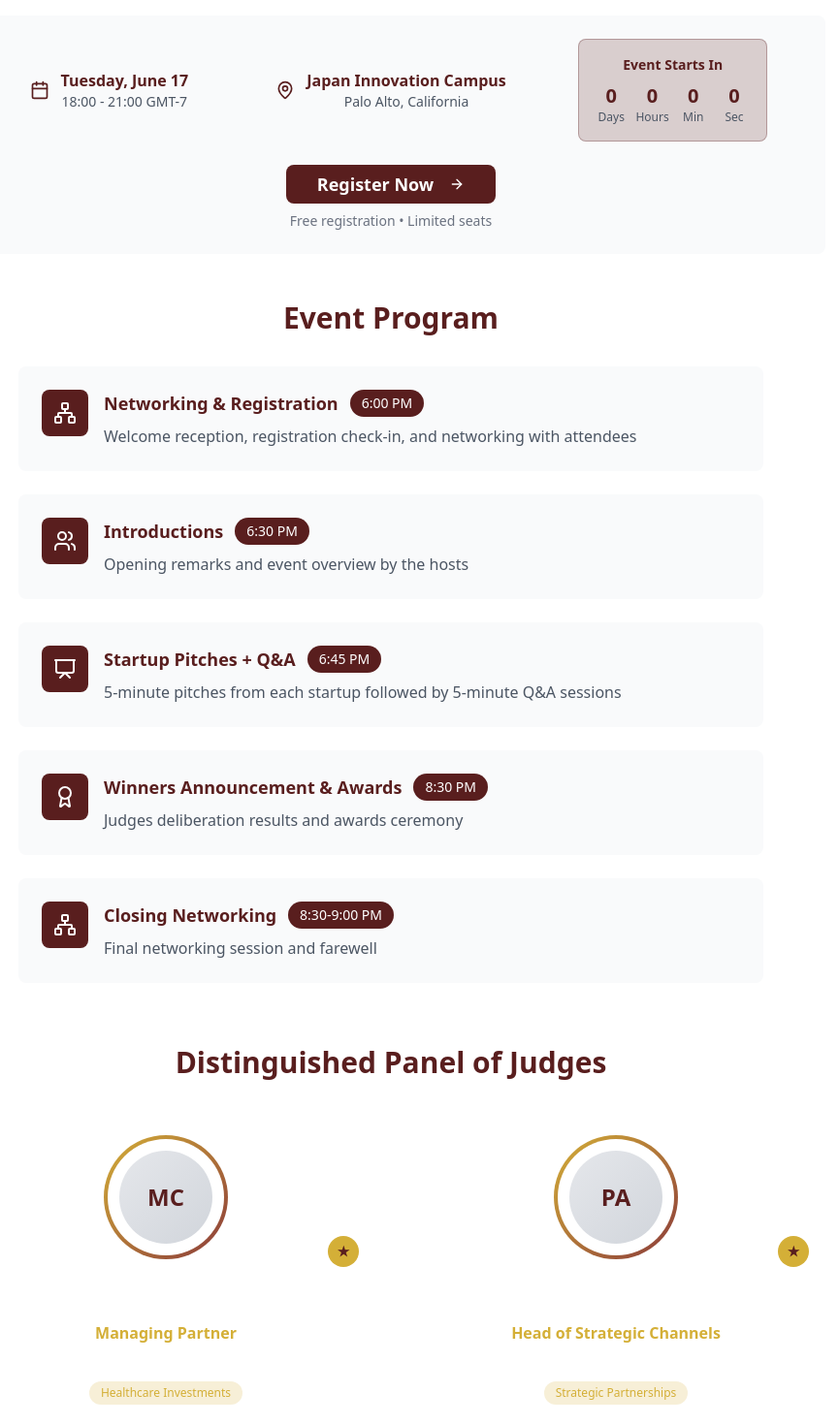
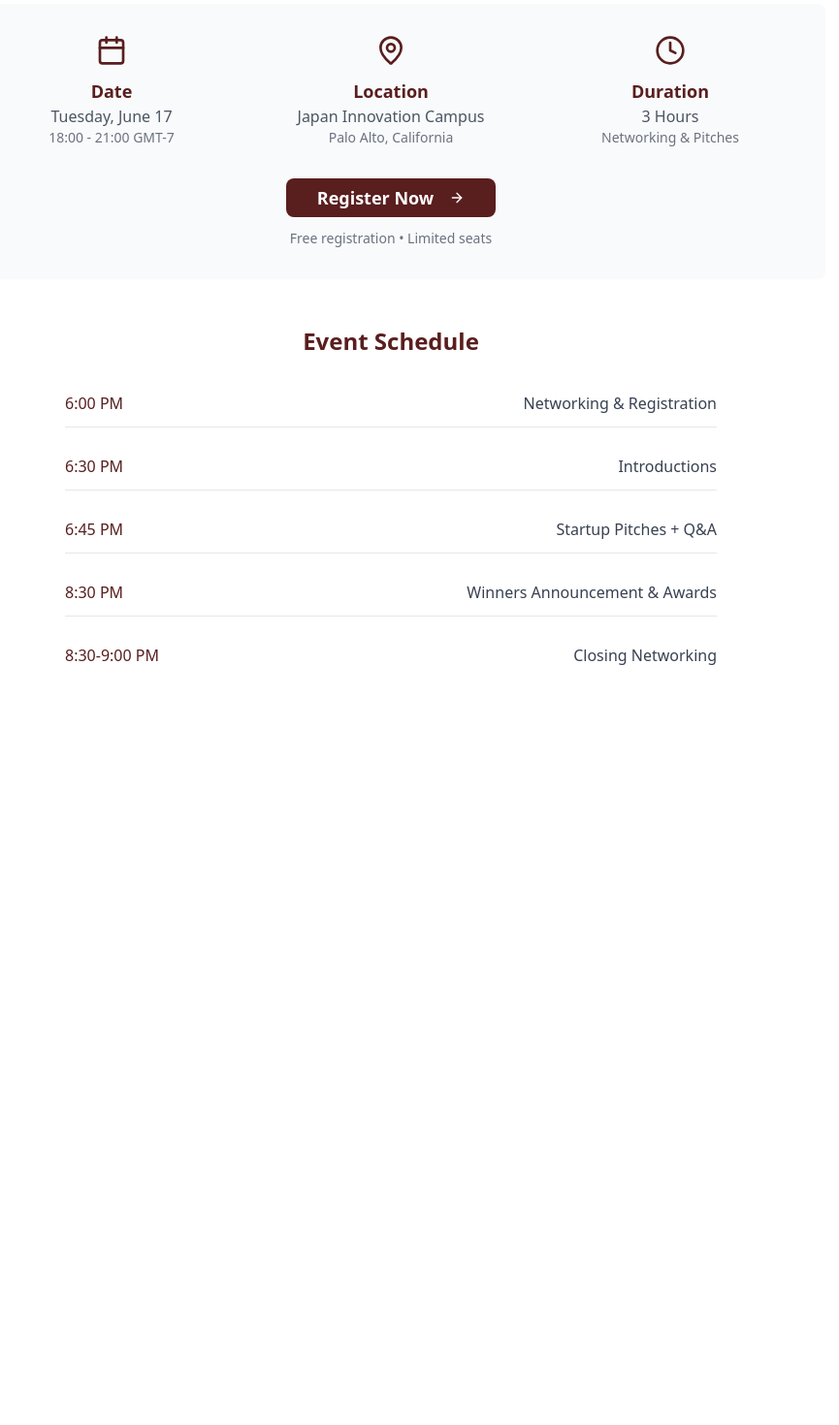
Before and after one commit to ridham-007/ember-judge-reveal, a React (Vite) app: page / in a window 1280 px wide. Shown: the part 280-1750 px from the top of the page at 97% size, without its empty margins (237-1102 px from the left). After the commit the page ends 1044 px from the top, so only its background shows below. Built offline with nearby package versions, Linux system fonts and the light colour scheme.

Commit message:
Refactor: Simplify hero section
Remove extra components and focus on the hero section only.

```diff
--- a/src/components/CountdownTimer.tsx
+++ /dev/null
@@ -1,60 +0,0 @@
-
-import React, { useState, useEffect } from 'react';
-
-interface CountdownTimerProps {
-  targetDate: string;
-}
-
-const CountdownTimer: React.FC<CountdownTimerProps> = ({ targetDate }) => {
-  const [timeLeft, setTimeLeft] = useState({
-    days: 0,
-    hours: 0,
-    minutes: 0,
-    seconds: 0
-  });
-
-  useEffect(() => {
-    const timer = setInterval(() => {
-      const now = new Date().getTime();
-      const target = new Date(targetDate).getTime();
-      const difference = target - now;
-
-      if (difference > 0) {
-        setTimeLeft({
-          days: Math.floor(difference / (1000 * 60 * 60 * 24)),
-          hours: Math.floor((difference % (1000 * 60 * 60 * 24)) / (1000 * 60 * 60)),
-          minutes: Math.floor((difference % (1000 * 60 * 60)) / (1000 * 60)),
-          seconds: Math.floor((difference % (1000 * 60)) / 1000)
-        });
-      }
-    }, 1000);
-
-    return () => clearInterval(timer);
-  }, [targetDate]);
-
-  return (
-    <div className="bg-brand-primary/20 rounded-lg p-4 backdrop-blur-sm border border-brand-primary/30">
-      <p className="text-brand-primary font-semibold text-sm mb-2 text-center">Event Starts In</p>
-      <div className="grid grid-cols-4 gap-2 text-center">
-        <div>
-          <div className="text-xl font-bold text-brand-primary">{timeLeft.days}</div>
-          <div className="text-xs text-gray-600">Days</div>
-        </div>
-        <div>
-          <div className="text-xl font-bold text-brand-primary">{timeLeft.hours}</div>
-          <div className="text-xs text-gray-600">Hours</div>
-        </div>
-        <div>
-          <div className="text-xl font-bold text-brand-primary">{timeLeft.minutes}</div>
-          <div className="text-xs text-gray-600">Min</div>
-        </div>
-        <div>
-          <div className="text-xl font-bold text-brand-primary">{timeLeft.seconds}</div>
-          <div className="text-xs text-gray-600">Sec</div>
-        </div>
-      </div>
-    </div>
-  );
-};
-
-export default CountdownTimer;
--- a/src/components/EventAgenda.tsx
+++ /dev/null
@@ -1,71 +0,0 @@
-
-import React from 'react';
-import { Clock, Users, Award, Network, Presentation } from 'lucide-react';
-
-const EventAgenda = () => {
-  const agendaItems = [
-    {
-      time: "6:00 PM",
-      title: "Networking & Registration",
-      description: "Welcome reception, registration check-in, and networking with attendees",
-      icon: Network
-    },
-    {
-      time: "6:30 PM",
-      title: "Introductions",
-      description: "Opening remarks and event overview by the hosts",
-      icon: Users
-    },
-    {
-      time: "6:45 PM",
-      title: "Startup Pitches + Q&A",
-      description: "5-minute pitches from each startup followed by 5-minute Q&A sessions",
-      icon: Presentation
-    },
-    {
-      time: "8:30 PM",
-      title: "Winners Announcement & Awards",
-      description: "Judges deliberation results and awards ceremony",
-      icon: Award
-    },
-    {
-      time: "8:30-9:00 PM",
-      title: "Closing Networking",
-      description: "Final networking session and farewell",
-      icon: Network
-    }
-  ];
-
-  return (
-    <div className="mb-16">
-      <h2 className="text-3xl font-bold text-brand-primary text-center mb-8">
-        Event Program
-      </h2>
-
-      <div className="max-w-3xl mx-auto">
-        <div className="space-y-6">
-          {agendaItems.map((item, index) => (
-            <div key={index} className="bg-gray-50 rounded-lg p-6 hover:bg-gray-100 transition-colors">
-              <div className="flex items-start space-x-4">
-                <div className="w-12 h-12 bg-brand-primary rounded-lg flex items-center justify-center flex-shrink-0">
-                  <item.icon className="w-6 h-6 text-white" />
-                </div>
-                <div className="flex-1">
-                  <div className="flex items-center space-x-3 mb-2">
-                    <h3 className="text-lg font-semibold text-brand-primary">{item.title}</h3>
-                    <span className="bg-brand-primary text-white px-3 py-1 rounded-full text-sm font-medium">
-                      {item.time}
-                    </span>
-                  </div>
-                  <p className="text-gray-600">{item.description}</p>
-                </div>
-              </div>
-            </div>
-          ))}
-        </div>
-      </div>
-    </div>
-  );
-};
-
-export default EventAgenda;
--- a/src/components/Hero.tsx
+++ b/src/components/Hero.tsx
@@ -3,35 +3,14 @@ import React, { useState } from 'react';
 import { Calendar, MapPin, Clock, ArrowRight } from 'lucide-react';
 import { Button } from '@/components/ui/button';
 import RegisterModal from './RegisterModal';
-import JudgeCard from './JudgeCard';
-import CountdownTimer from './CountdownTimer';
-import EventAgenda from './EventAgenda';
 
 const Hero = () => {
   const [isRegisterOpen, setIsRegisterOpen] = useState(false);
 
-  const judges = [
-    {
-      name: "Matt Caspari",
-      title: "Managing Partner",
-      company: "at Alumni Ventures",
-      image: "/lovable-uploads/2900982e-12cc-4917-afc2-cf2975a793cd.png",
-      expertise: "Healthcare Investments"
-    },
-    {
-      name: "Pervez Alam",
-      title: "Head of Strategic Channels",
-      company: "Alliances, Eco-systems at QA North America",
-      image: "/lovable-uploads/2900982e-12cc-4917-afc2-cf2975a793cd.png",
-      expertise: "Strategic Partnerships"
-    }
-  ];
-
   return (
     <div className="min-h-screen bg-white">
-      {/* Simple Hero Section */}
       <div className="container mx-auto px-6 py-16">
-        <div className="text-center mb-12">
+        <div className="text-center max-w-4xl mx-auto">
           <div className="inline-block bg-brand-primary text-white px-6 py-2 rounded-full text-sm font-semibold mb-6">
             BIO + HEALTH INNOVATION
           </div>
@@ -40,34 +19,33 @@ const Hero = () => {
             LEAD Tank Pitch Event
           </h1>
 
-          <p className="text-xl text-gray-600 max-w-3xl mx-auto mb-8">
+          <p className="text-xl text-gray-600 mb-12">
             Where breakthrough bio-health innovations meet world-class investors and industry leaders
           </p>
 
-          {/* Event Details */}
-          <div className="max-w-4xl mx-auto mb-8">
-            <div className="bg-gray-50 rounded-lg p-6">
-              <div className="grid md:grid-cols-3 gap-6 mb-6">
-                <div className="flex items-center justify-center space-x-3">
-                  <Calendar className="w-5 h-5 text-brand-primary" />
-                  <div className="text-center">
-                    <p className="font-semibold text-brand-primary">Tuesday, June 17</p>
-                    <p className="text-gray-600 text-sm">18:00 - 21:00 GMT-7</p>
+          {/* Event Details Card */}
+          <div className="bg-gray-50 rounded-lg p-8 mb-12">
+            <div className="grid md:grid-cols-3 gap-8 mb-8">
+              <div className="flex flex-col items-center">
+                <Calendar className="w-8 h-8 text-brand-primary mb-3" />
+                <h3 className="font-semibold text-brand-primary text-lg">Date</h3>
+                <p className="text-gray-600">Tuesday, June 17</p>
+                <p className="text-sm text-gray-500">18:00 - 21:00 GMT-7</p>
               </div>
+              <div className="flex flex-col items-center">
+                <MapPin className="w-8 h-8 text-brand-primary mb-3" />
+                <h3 className="font-semibold text-brand-primary text-lg">Location</h3>
+                <p className="text-gray-600">Japan Innovation Campus</p>
+                <p className="text-sm text-gray-500">Palo Alto, California</p>
               </div>
-                <div className="flex items-center justify-center space-x-3">
-                  <MapPin className="w-5 h-5 text-brand-primary" />
-                  <div className="text-center">
-                    <p className="font-semibold text-brand-primary">Japan Innovation Campus</p>
-                    <p className="text-gray-600 text-sm">Palo Alto, California</p>
-                  </div>
-                </div>
-                <div className="flex justify-center">
-                  <CountdownTimer targetDate="2024-06-17T18:00:00" />
+              <div className="flex flex-col items-center">
+                <Clock className="w-8 h-8 text-brand-primary mb-3" />
+                <h3 className="font-semibold text-brand-primary text-lg">Duration</h3>
+                <p className="text-gray-600">3 Hours</p>
+                <p className="text-sm text-gray-500">Networking & Pitches</p>
               </div>
             </div>
 
-              <div className="text-center">
             <Button
               onClick={() => setIsRegisterOpen(true)}
               className="bg-brand-primary hover:bg-brand-light text-white px-8 py-3 text-lg font-semibold rounded-lg"
@@ -75,55 +53,32 @@ const Hero = () => {
               Register Now
               <ArrowRight className="ml-2 w-5 h-5" />
             </Button>
-                <p className="text-gray-500 mt-2 text-sm">Free registration • Limited seats</p>
-              </div>
-            </div>
-          </div>
+            <p className="text-gray-500 mt-3 text-sm">Free registration • Limited seats</p>
           </div>
 
-        {/* Event Agenda */}
-        <EventAgenda />
-
-        {/* Judges Section */}
-        <div className="mb-16">
-          <h2 className="text-3xl font-bold text-brand-primary text-center mb-8">
-            Distinguished Panel of Judges
-          </h2>
-          <div className="grid md:grid-cols-2 gap-8 max-w-4xl mx-auto">
-            {judges.map((judge, index) => (
-              <JudgeCard key={index} judge={judge} delay={index * 200} />
-            ))}
+          {/* Simple Event Agenda */}
+          <div className="text-left max-w-2xl mx-auto">
+            <h2 className="text-2xl font-bold text-brand-primary mb-6 text-center">Event Schedule</h2>
+            <div className="space-y-4">
+              <div className="flex items-center justify-between py-3 border-b border-gray-200">
+                <span className="font-medium text-brand-primary">6:00 PM</span>
+                <span className="text-gray-700">Networking & Registration</span>
               </div>
+              <div className="flex items-center justify-between py-3 border-b border-gray-200">
+                <span className="font-medium text-brand-primary">6:30 PM</span>
+                <span className="text-gray-700">Introductions</span>
               </div>
-
-        {/* Hosted By */}
-        <div className="text-center">
-          <div className="bg-gray-50 rounded-lg p-6 max-w-md mx-auto">
-            <h3 className="text-xl font-semibold text-brand-primary mb-4">Hosted By</h3>
-            <div className="space-y-3">
-              <div className="flex items-center space-x-3">
-                <div className="w-10 h-10 bg-brand-primary rounded-full flex items-center justify-center">
-                  <span className="text-white font-semibold text-sm">MK</span>
+              <div className="flex items-center justify-between py-3 border-b border-gray-200">
+                <span className="font-medium text-brand-primary">6:45 PM</span>
+                <span className="text-gray-700">Startup Pitches + Q&A</span>
               </div>
-                <span className="text-gray-700">Margarette Kesselman</span>
+              <div className="flex items-center justify-between py-3 border-b border-gray-200">
+                <span className="font-medium text-brand-primary">8:30 PM</span>
+                <span className="text-gray-700">Winners Announcement & Awards</span>
               </div>
-              <div className="flex items-center space-x-3">
-                <div className="w-10 h-10 bg-brand-primary rounded-full flex items-center justify-center">
-                  <span className="text-white font-semibold text-sm">AA</span>
-                </div>
-                <span className="text-gray-700">Armine Abramyan</span>
-              </div>
-              <div className="flex items-center space-x-3">
-                <div className="w-10 h-10 bg-brand-primary rounded-full flex items-center justify-center">
-                  <span className="text-white font-semibold text-sm">MC</span>
-                </div>
-                <span className="text-gray-700">Manmeet Chhabra</span>
-              </div>
-              <div className="flex items-center space-x-3">
-                <div className="w-10 h-10 bg-brand-primary rounded-full flex items-center justify-center">
-                  <span className="text-white font-semibold text-sm">EA</span>
-                </div>
-                <span className="text-gray-700">E Alexei</span>
+              <div className="flex items-center justify-between py-3">
+                <span className="font-medium text-brand-primary">8:30-9:00 PM</span>
+                <span className="text-gray-700">Closing Networking</span>
               </div>
             </div>
           </div>
--- a/src/components/JudgeCard.tsx
+++ /dev/null
@@ -1,50 +0,0 @@
-
-import React from 'react';
-
-interface Judge {
-  name: string;
-  title: string;
-  company: string;
-  image: string;
-  expertise: string;
-}
-
-interface JudgeCardProps {
-  judge: Judge;
-  delay: number;
-}
-
-const JudgeCard: React.FC<JudgeCardProps> = ({ judge, delay }) => {
-  return (
-    <div
-      className="bg-white/15 backdrop-blur-sm rounded-2xl p-6 text-center hover:bg-white/25 transition-all duration-500 transform hover:scale-105 hover:shadow-2xl border border-white/20 group"
-      style={{animationDelay: `${delay}ms`}}
-    >
-      <div className="relative mb-6">
-        <div className="w-32 h-32 rounded-full bg-gradient-to-br from-brand-accent to-brand-light mx-auto p-1">
-          <div className="w-full h-full rounded-full bg-white flex items-center justify-center overflow-hidden">
-            <div className="w-24 h-24 rounded-full bg-gradient-to-br from-gray-200 to-gray-300 flex items-center justify-center">
-              <span className="text-2xl font-bold text-brand-primary">
-                {judge.name.split(' ').map(n => n[0]).join('')}
-              </span>
-            </div>
-          </div>
-        </div>
-        <div className="absolute -bottom-2 -right-2 w-8 h-8 bg-brand-accent rounded-full flex items-center justify-center group-hover:scale-110 transition-transform">
-          <span className="text-brand-primary text-sm font-bold">★</span>
-        </div>
-      </div>
-
-      <h3 className="text-2xl font-bold text-white mb-2 group-hover:text-brand-accent transition-colors">
-        {judge.name}
-      </h3>
-      <p className="text-brand-accent font-semibold mb-1">{judge.title}</p>
-      <p className="text-white/90 text-sm mb-3">{judge.company}</p>
-      <div className="inline-block bg-brand-accent/20 text-brand-accent px-3 py-1 rounded-full text-xs font-medium">
-        {judge.expertise}
-      </div>
-    </div>
-  );
-};
-
-export default JudgeCard;
```
Lines whose indentation alone changed are shown as unchanged.
